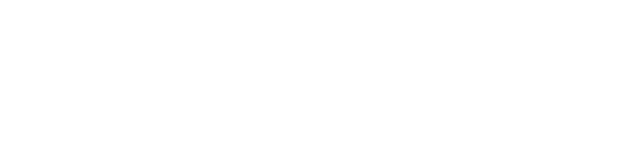
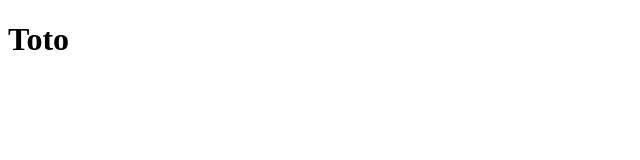
Before and after one commit to cecilev-axe/mon-projet-git, a plain HTML site: page toto.html in a window 1280 px wide. Shown: the whole page, without its empty margins (0-640 px from the left). Drawn offline with Linux system fonts and the light colour scheme.

Commit message:
Update toto.html

```diff
--- a/toto.html
+++ b/toto.html
@@ -4,6 +4,7 @@
     <meta charset="UTF-8">
     <meta name="viewport" content="width=device-width, initial-scale=1.0">
     <title>Document</title>
+    <h1>Toto</h1>
 </head>
 <body>
 
```
